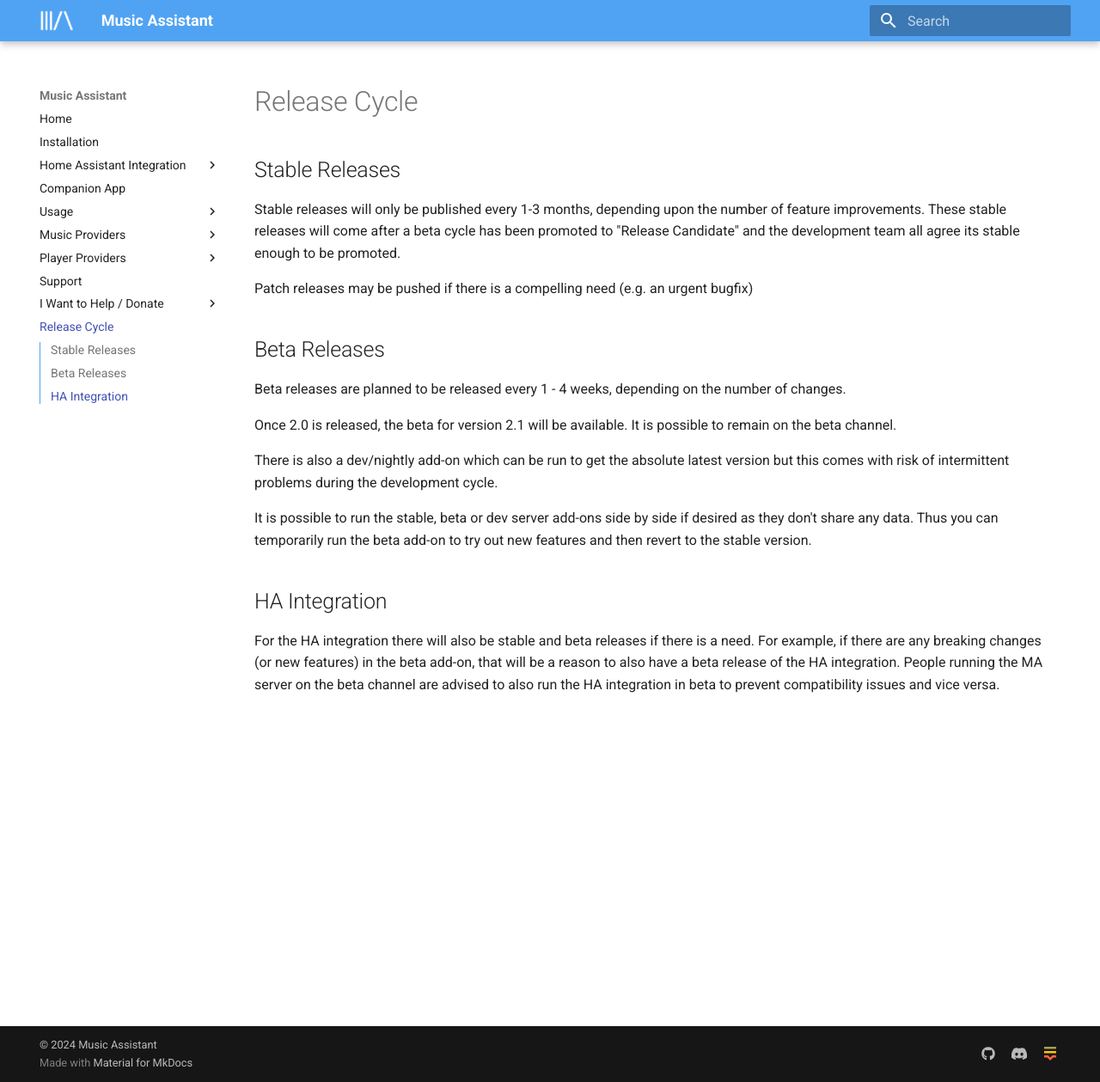
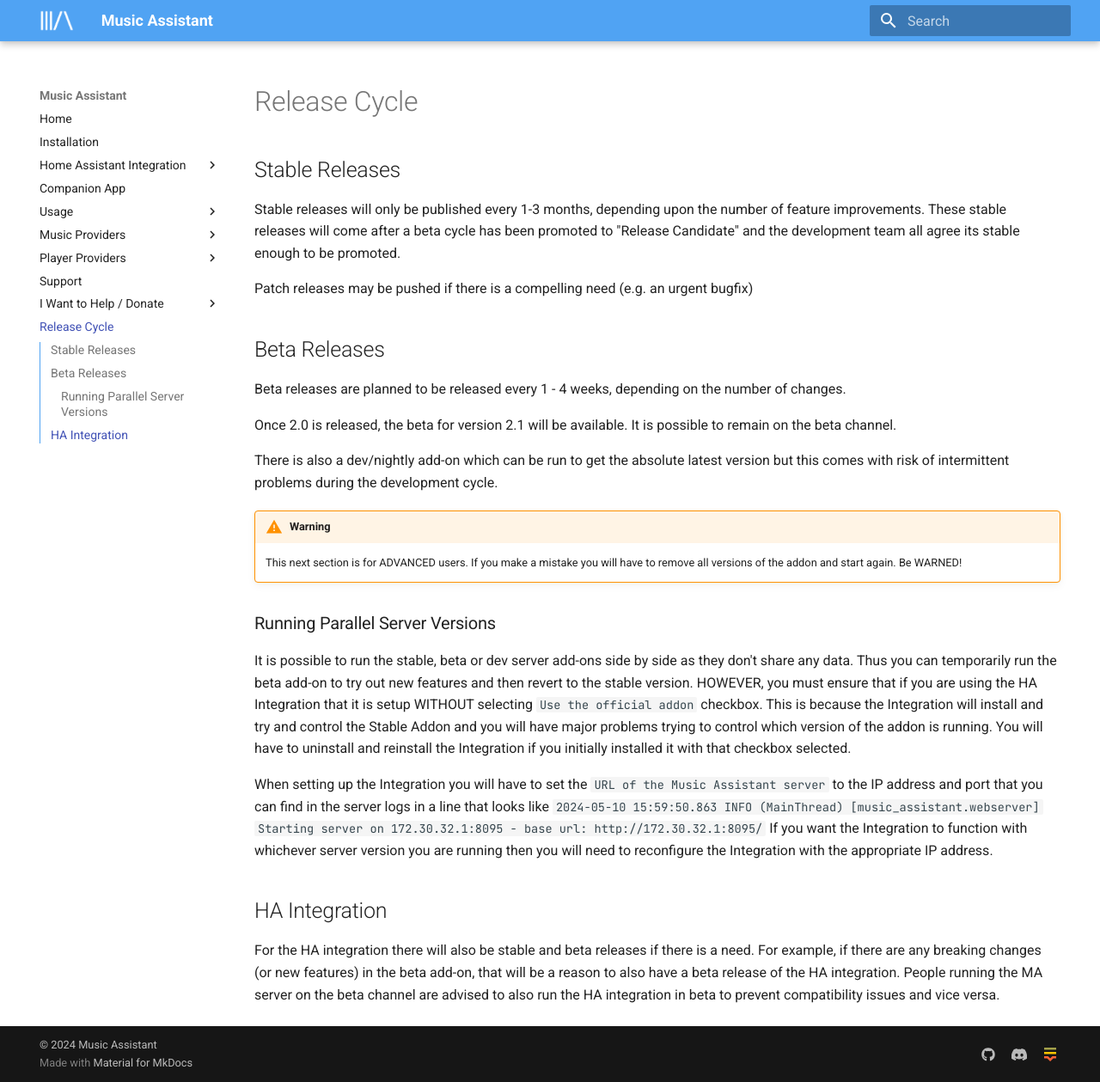
Before and after one commit to pwbriggs/music-assistant.github.io, an MkDocs documentation site: the page built from docs/release.md, in a window 1280 px wide and 1259 px high. Shown: the whole window at 86% size. Built offline with MkDocs 1.6.1 and Material for MkDocs 9.7.7, drawn with Linux system fonts in a browser that asks for light colours.

Commit message:
Draft change for now

```diff
--- a/docs/release.md
+++ b/docs/release.md
@@ -14,7 +14,14 @@
 
 There is also a dev/nightly add-on which can be run to get the absolute latest version but this comes with risk of intermittent problems during the development cycle.
 
-It is possible to run the stable, beta or dev server add-ons side by side if desired as they don't share any data. Thus you can temporarily run the beta add-on to try out new features and then revert to the stable version.
+!!! warning
+    This next section is for ADVANCED users. If you make a mistake you will have to remove all versions of the addon and start again. Be WARNED!
+
+### Running Parallel Server Versions
+
+It is possible to run the stable, beta or dev server add-ons side by side as they don't share any data. Thus you can temporarily run the beta add-on to try out new features and then revert to the stable version. HOWEVER, you must ensure that if you are using the HA Integration that it is setup WITHOUT selecting `Use the official addon` checkbox. This is because the Integration will install and try and control the Stable Addon and you will have major problems trying to control which version of the addon is running. You will have to uninstall and reinstall the Integration if you initially installed it with that checkbox selected.
+
+When setting up the Integration you will have to set the `URL of the Music Assistant server` to the IP address and port that you can find in the server logs in a line that looks like `2024-05-10 15:59:50.863 INFO (MainThread) [music_assistant.webserver] Starting server on  172.30.32.1:8095 - base url: http://172.30.32.1:8095/` If you want the Integration to function with whichever server version you are running then you will need to reconfigure the Integration with the appropriate IP address.
 
 ## HA Integration
 
```
